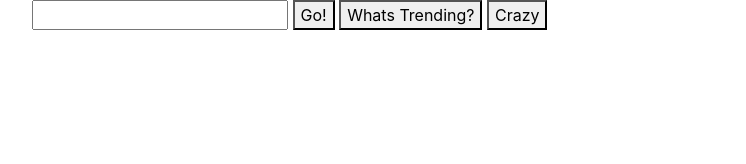
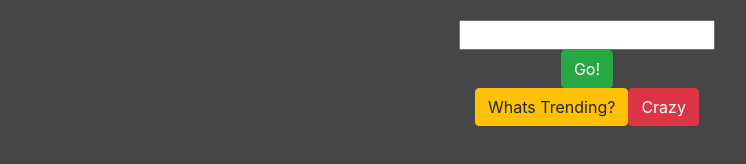
Before and after one commit to CyndaZ42/giphy-practice, a website built with webpack: page src/index.html in a window 1280 px wide. Shown: the whole page, without its empty margins (53-799 px from the left). Built offline with nearby package versions, Linux system fonts and the light colour scheme.

Commit message:
add styling
Co-Authored-By: Filmer Tolentino <filmer.tolentino@gmail.com>

```diff
--- a/package.json
+++ b/package.json
@@ -5,7 +5,7 @@
   "main": "index.js",
   "scripts": {
     "build": "webpack --mode=development",
-    "start": "npm run build & webpack-dev-server --open --mode development",
+    "start": "npm run build & webpack-dev-server --open --mode=development",
     "lint": "eslint src/*.js",
     "test": "jest --coverage"
   },
--- a/src/css/styles.css
+++ b/src/css/styles.css
@@ -0,0 +1,7 @@
+body {
+background-color: rgb(70, 70, 70);
+}
+
+.container {
+  margin-top: 20px;
+}
--- a/src/index.html
+++ b/src/index.html
@@ -5,11 +5,17 @@
 </head>
 <body>
   <div class="container">
-   <input id="search" type="text">
-   <button id="go">Go!</button>
-   <button id="popular">Whats Trending?</button>
-   <button id="random">Crazy</button>
+    <div class="d-flex flex-row justify-content-center">
+      <input id="search" type="text">
+    </div>
+    <div class="d-flex flex-row justify-content-center">
+      <button class="btn btn-success" id="go">Go!</button>
+    </div>
+    <div class="d-flex flex-row justify-content-center">
+      <button class="btn btn-warning" id="popular">Whats Trending?</button>
+      <button class="btn btn-danger" id="random">Crazy</button>
+    </div>
   </div>
-  <div class="output"></div>
+  <div class="row container-fluid output"></div>
 </body>
 </html>
--- a/src/index.js
+++ b/src/index.js
@@ -6,7 +6,6 @@ import './css/styles.css';
 $(document).ready(function() {
   $('#go').click(function(event) {
     event.preventDefault();
-    console.log("hello");
     const search = $('#search').val();
 
     let request = new XMLHttpRequest();
@@ -52,13 +51,13 @@ $(document).ready(function() {
     request.send();
 
     function showImage(response) {
-      $('.output').html(`<img src="${response.data.images.original.url}" />`);
+      $('.output').html(`<img class="m-3 rounded mx-auto my-auto d-block" src="${response.data.images.original.url}" />`);
     }
   });
 
     function robustShowImage(response) {
     let outputString = "";
-    response.data.forEach(element => outputString += `<img src="${element.images.downsized_medium.url}" />`);
+    response.data.forEach(element => outputString += `<img class="m-3 img-fluid rounded mx-auto d-block col-sm-6" src="${element.images.downsized_medium.url}" />`);
     $('.output').html(outputString);
   }
 });
```
